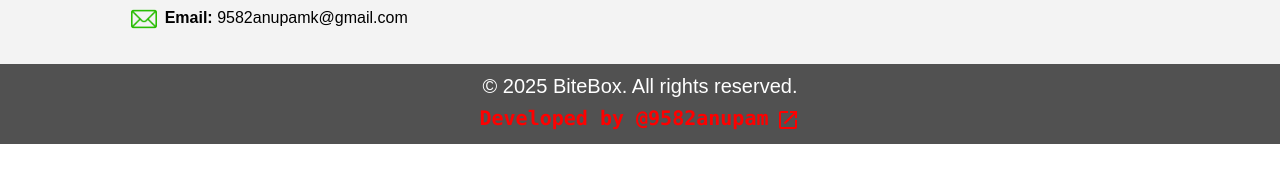
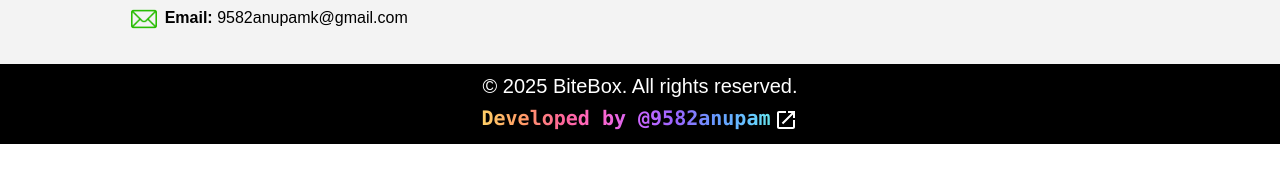
Before and after one commit to 9582anupam/Bite-Box, a React (Create React App) app in the folder Frontend/: page /product/1 in a window 1280 px wide. Shown: the part 554-736 px from the top of the page. Built offline with nearby package versions, Linux system fonts and the light colour scheme; no server answers.

Commit message:
enhance Footer component with shiny text effect and style updates

```diff
--- a/Frontend/src/components/common/Footer.js
+++ b/Frontend/src/components/common/Footer.js
@@ -8,9 +8,9 @@ import youtube from "../../utils/images/footer/youtube.png";
 import x from "../../utils/images/footer/twitter.png";
 import { Link } from "react-router-dom";
 import OpenInNewIcon from "@mui/icons-material/OpenInNew";
+import "./footer.css";
 
 const Footer = () => {
-
     const quickLinks = [
         "about",
         "contact",
@@ -103,17 +103,19 @@ const Footer = () => {
                     </div>
                 </div>
             </div>
-            <div className="bg-[#515151] w-full flex justify-center items-center flex-col">
+            <div className="bg-[#000] w-full flex justify-center items-center flex-col">
                 <p className="text-white mt-2 font-poppins font-medium text-xl">
                     &copy; 2025 BiteBox. All rights reserved.
                 </p>
                 <Link
                     to="https://www.linkedin.com/in/9582anupam"
                     className="flex items-center gap-2 mb-2">
-                    <p className="text-[#FF0000] font-mono font-bold text-xl py-1">
-                        Developed by @9582anupam
+                    <p className="font-mono font-bold text-xl py-1">
+                        <span className="shiny-text text-[#FF0000]">
+                            Developed by @9582anupam
+                        </span>
                         {/* white color icon */}
-                        <OpenInNewIcon className="w-6 h-6 text-[#FF0000] ml-2" />
+                        <OpenInNewIcon className="w-6 h-6 text-white ml-1 " />
                     </p>
                 </Link>
             </div>
--- /dev/null
+++ b/Frontend/src/components/common/footer.css
@@ -0,0 +1,37 @@
+/* Keyframes for the shiny effect */
+@keyframes shiny {
+    0% {
+        background-position: -200%;
+    }
+    100% {
+        background-position: 200%;
+    }
+}
+
+/* Applying the shiny effect to the text */
+.shiny-text {
+    background: linear-gradient(
+        90deg,
+        #ffff99,
+        #ffff66,
+        #ffff99,
+        #ffcc66,
+        #ff9966,
+        #ff6699,
+        #ff66cc,
+        #cc66ff,
+        #9966ff,
+        #6699ff,
+        #66ccff,
+        #66ffcc,
+        #66ff99,
+        #99ff66,
+        #ccff66,
+        #ffff66
+    ); /* Gradient effect */
+    background-size: 200%;
+    color: transparent; /* Make the text transparent to show the gradient */
+    background-clip: text; /* Clip the background gradient to the text */
+    -webkit-background-clip: text; /* For Safari */
+    animation: shiny 5s infinite linear; /* Animation */
+}
```
